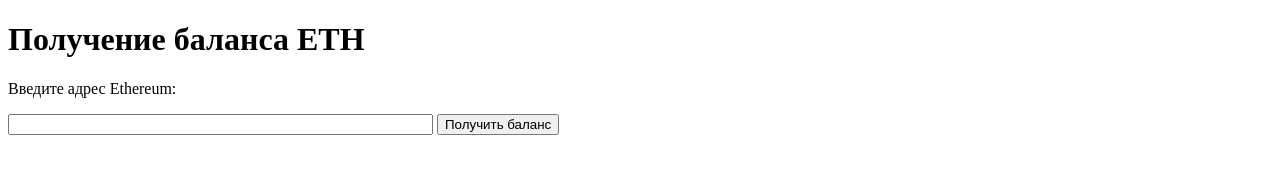
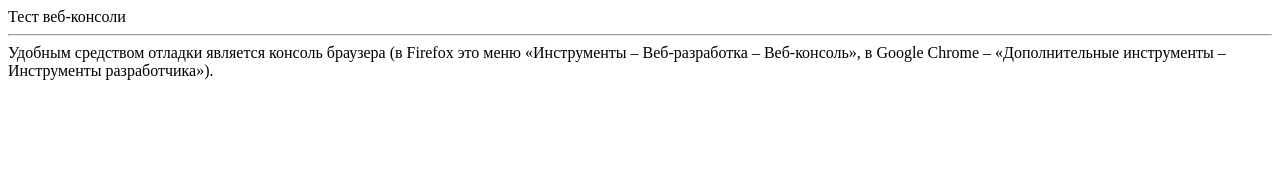
Before and after one commit to pixxta/blockchain_lab4, a plain HTML site: page index.html in a window 1280 px wide. Drawn offline with Linux system fonts and the light colour scheme.

Commit message:
Update HTML file and other changes

```diff
--- a/index.html
+++ b/index.html
@@ -1,9 +1,8 @@
-<!DOCTYPE html>
-<html>
-<head>
-    <meta charset="UTF-8">
-    <script type="text/javascript" >
-
+<HTML>
+    <HEAD>
+    <meta http-equiv="Content-Type" content="text/html; charset=utf-8">
+    <TITLE>Тест консоли</TITLE>
+    <script language="JavaScript">
     window.addEventListener('load', function()  {
         if (window.ethereum==undefined)
         {
@@ -13,6 +12,7 @@ window.addEventListener('load', function()  {
 
         else
             {
+            //--Получаем информацию о сети
             ethereum
               .request({
               method: 'net_version'
@@ -24,36 +24,43 @@ window.addEventListener('load', function()  {
                 console.log(error);
            });
       }
-});
 
-function getBalance() {
-
-	let address =[];
-      address[0] = document.getElementById("address").value;
+      //-- Получаем информацию о номере текущего счета
+                                   пользователя
+      ethereum
+           .request({
+              method: 'eth_accounts',
+            })
+            .then((address) => {
+             console.log("Мой счет: "+ address[0]);
+             let myaddress =[];
+                myaddress[0] = address[0];
+              //-- Получаем информацию о балансе текущего счета
+                    пользователя
              ethereum
                 .request({
                     method: 'eth_getBalance',
-		  params: address
+                    params: myaddress
                     })
                     .then((result) => {
-		console.log("Баланс: " + parseInt(result, 16)/1e18);
-		document.getElementById("output").innerHTML =
-				"Баланс: " + parseInt(result, 16)/1e18;
+                        console.log("Баланс: " +
+                                   parseInt(result, 16)/1e18);
                     })
                     .catch((error) => {
                         console.log(error);
-		document.getElementById("output").innerHTML =   error.message;
                     });
- }
+            })
+            .catch((error) => {
+                console.log(error);
+           });
+    });
+
     </script>
-</head>
-<body>
-    <h1>Получение баланса ETH </h1>
-    <p>Введите адрес Ethereum:</p>
-    <input type="text" size="50" id="address" />
-    <button type="button" onClick="getBalance();">Получить баланс</button>
-    <br />
-    <br />
-    <div id="output"></div>
-</body>
-</html>
+
+    </HEAD>
+    <BODY>
+    Тест веб-консоли
+    <hr>
+    Удобным средством отладки является консоль браузера (в Firefox это меню «Инструменты – Веб-разработка – Веб-консоль», в Google Chrome – «Дополнительные инструменты – Инструменты разработчика»).
+    </BODY>
+    </HTML>
```
Lines whose indentation alone changed are shown as unchanged.
